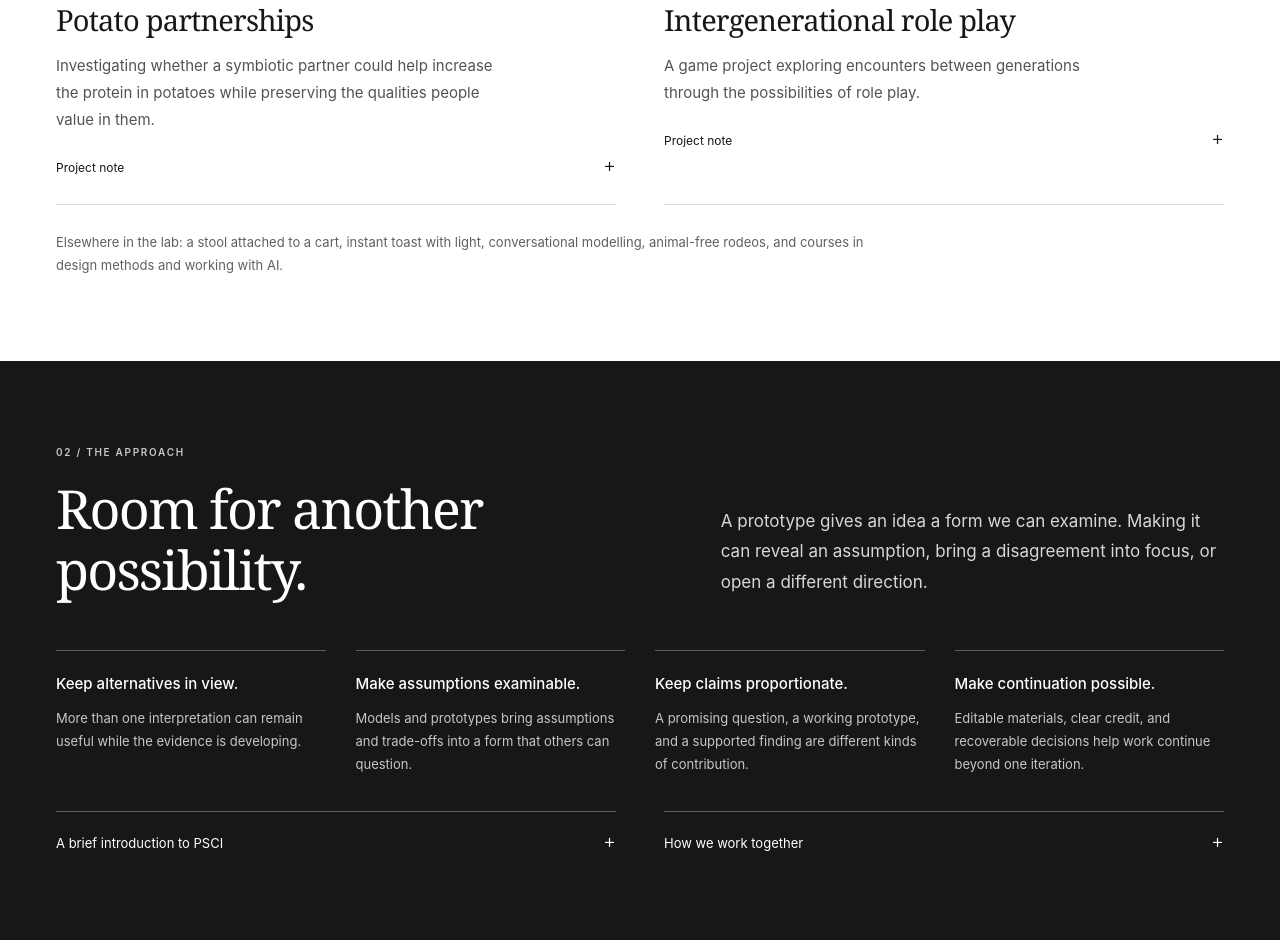
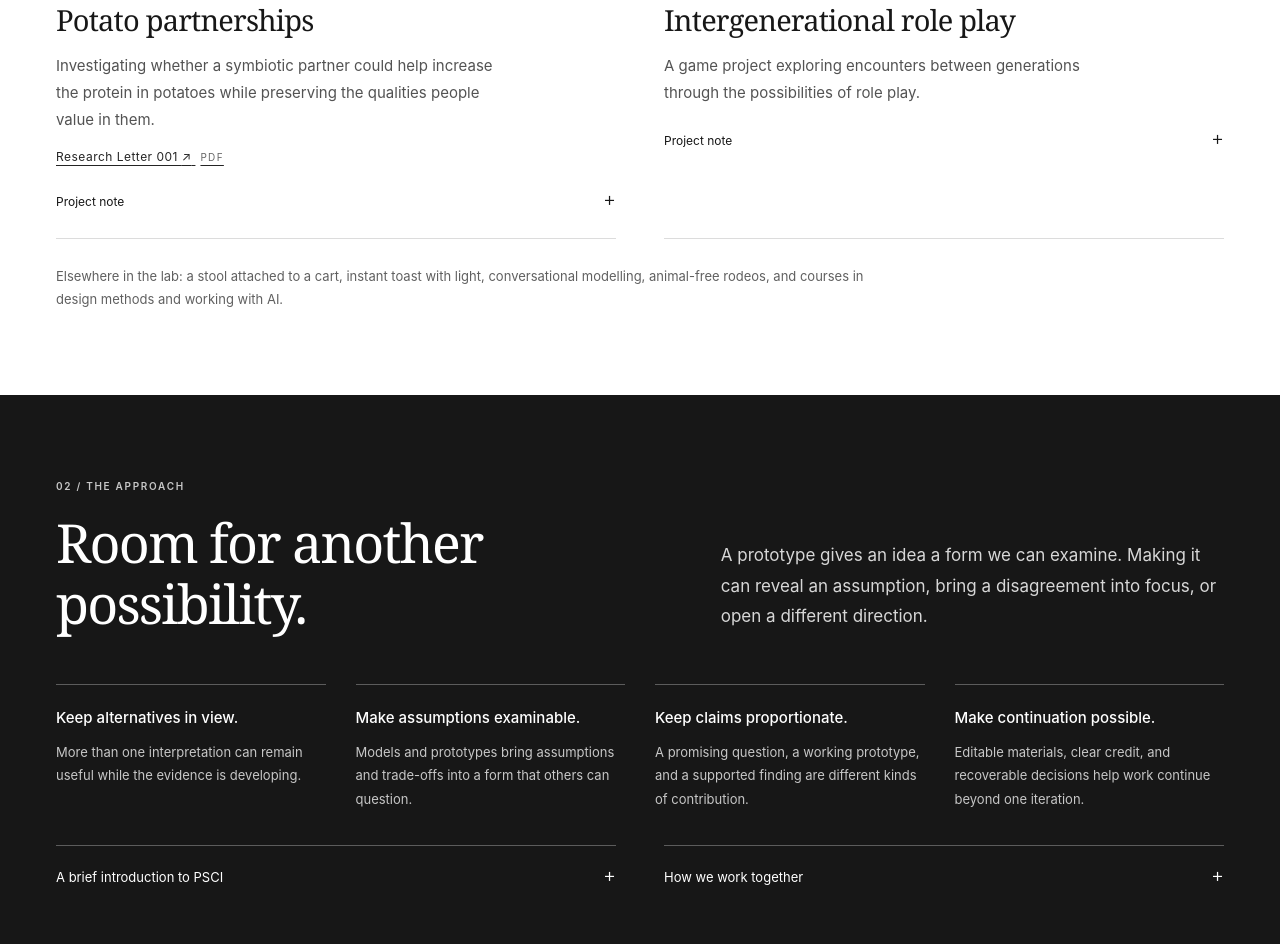
Before and after one commit to sruecker01/Phasespace-Design-Lab, a plain HTML site: page index.html in a window 1280 px wide. Shown: the part 1701-2645 px from the top of the page. Drawn offline with Linux system fonts and the light colour scheme.

Commit message:
Publish Research Letter 001 beneath Potato Partnerships

```diff
--- a/index.html
+++ b/index.html
@@ -73,6 +73,10 @@ h2 { font-family: var(--serif); font-size: clamp(36px, 3.55vw, 48px); letter-spa
 .project-number { font-family: var(--serif); font-size: 17px; letter-spacing: 0; font-style: italic; color: #707070; }
 .project h3 { font-family: var(--serif); font-size: 29px; font-weight: 400; letter-spacing: -.8px; line-height: 1.2; margin-bottom: 14px; }
 .project-description { font-size: 15px; color: #535353; line-height: 1.8; max-width: 455px; margin-bottom: 16px; }
+.project-letter { margin: -2px 0 17px; font-size: 12px; line-height: 1.6; letter-spacing: .04em; }
+.project-letter a { color: #242424; text-decoration: underline; text-decoration-thickness: 1px; text-underline-offset: 4px; }
+.project-letter a:hover, .project-letter a:focus-visible { text-decoration-thickness: 2px; }
+.project-letter .letter-format { color: #666; margin-left: 5px; font-size: 10px; letter-spacing: .13em; }
 summary { cursor: pointer; list-style: none; display: flex; align-items: baseline; justify-content: space-between; gap: 15px; min-height: 34px; }
 summary::-webkit-details-marker { display: none; }
 .project summary { font-size: 12px; padding-block: 6px; }
@@ -283,6 +287,7 @@ details[open] > summary .expand-icon { transform: rotate(45deg); }
   <div class="project-meta"><span>Experiments / Biological research question</span><span class="project-number" aria-hidden="true">07</span></div>
   <h3 id="title-potato-partnerships">Potato partnerships</h3>
   <p class="project-description">Investigating whether a symbiotic partner could help increase the protein in potatoes while preserving the qualities people value in them.</p>
+  <p class="project-letter"><a href="research-letters/001-potato-protein.pdf" target="_blank" rel="noopener" type="application/pdf" aria-label="Read Research Letter 001: Can We Increase Potato Protein Without Losing the Potato? (PDF)">Research Letter 001 <span aria-hidden="true">↗</span> <span class="letter-format">PDF</span></a></p>
   <details><summary><span>Project note<span class="sr-only">: Potato partnerships</span></span><span class="expand-icon" aria-hidden="true">+</span></summary>
   <div class="project-details"><p class="project-question">Could a biological partnership change what a potato can provide?</p><p class="project-note">The starting question is whether a potato’s capabilities can change through a partnership with another organism. Protein content is considered alongside the other qualities that make the crop valuable.</p></div></details>
 </article><article class="project" id="project-intergenerational-play" data-category="Learning" aria-labelledby="title-intergenerational-play">
```
Also changed, not shown: 1 other file.
